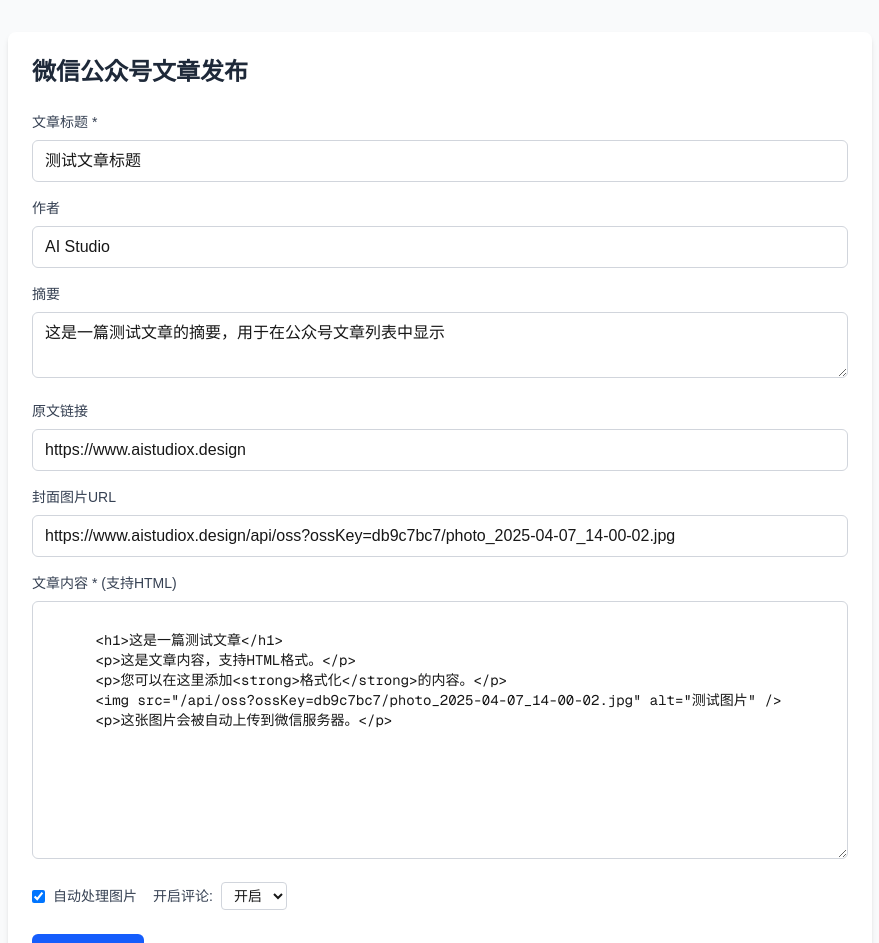
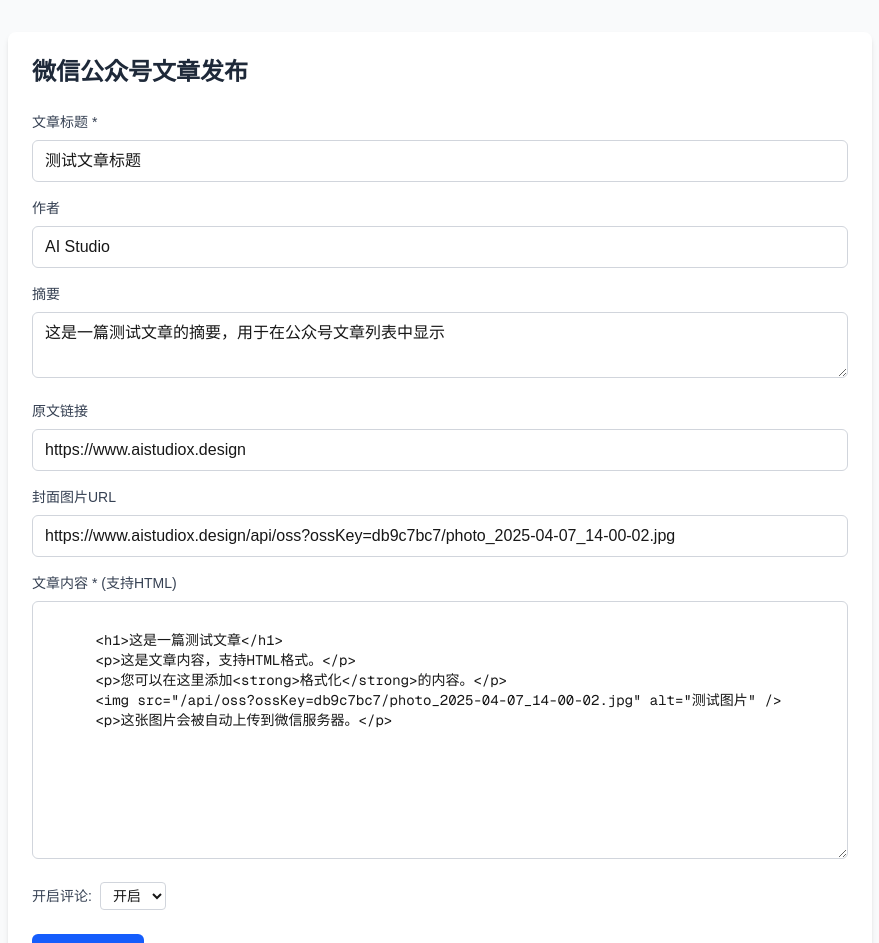
Before and after one commit to rwecho/aistudio-edge-functions, a Next.js app: page /wechat-article in a window 1280 px wide. Shown: the top 943 px of the page, without its empty margins (200-1079 px from the left). Built offline with nearby package versions, Linux system fonts and the light colour scheme.

Commit message:
refactor: remove process_images option from WeChat article form data

```diff
--- a/src/app/wechat-article/page.tsx
+++ b/src/app/wechat-article/page.tsx
@@ -17,7 +17,6 @@ export default function WeChatArticlePage() {
     content_source_url: "https://www.aistudiox.design",
     thumb_url:
       "https://www.aistudiox.design/api/oss?ossKey=db9c7bc7/photo_2025-04-07_14-00-02.jpg",
-    process_images: true,
     need_open_comment: 1,
   });
 
@@ -157,17 +156,6 @@ export default function WeChatArticlePage() {
 
             <div className="flex items-center space-x-4">
               <label className="flex items-center">
-                <input
-                  type="checkbox"
-                  name="process_images"
-                  checked={formData.process_images}
-                  onChange={handleInputChange}
-                  className="mr-2"
-                />
-                <span className="text-sm text-gray-700">自动处理图片</span>
-              </label>
-
-              <label className="flex items-center">
                 <span className="text-sm text-gray-700 mr-2">开启评论:</span>
                 <select
                   name="need_open_comment"
```
Also changed, not shown: 1 other file (tests, documents, lock files or other folders).
